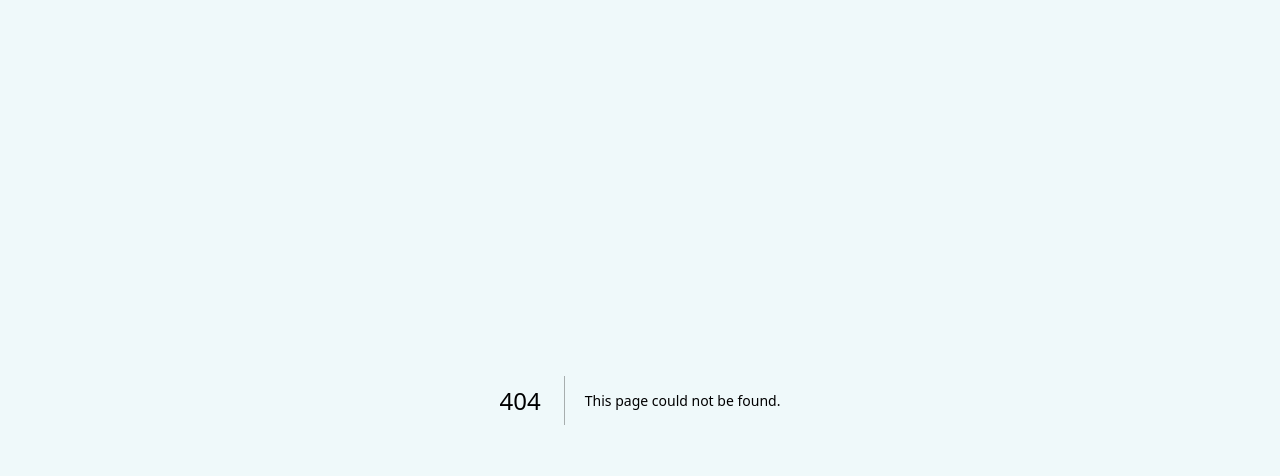
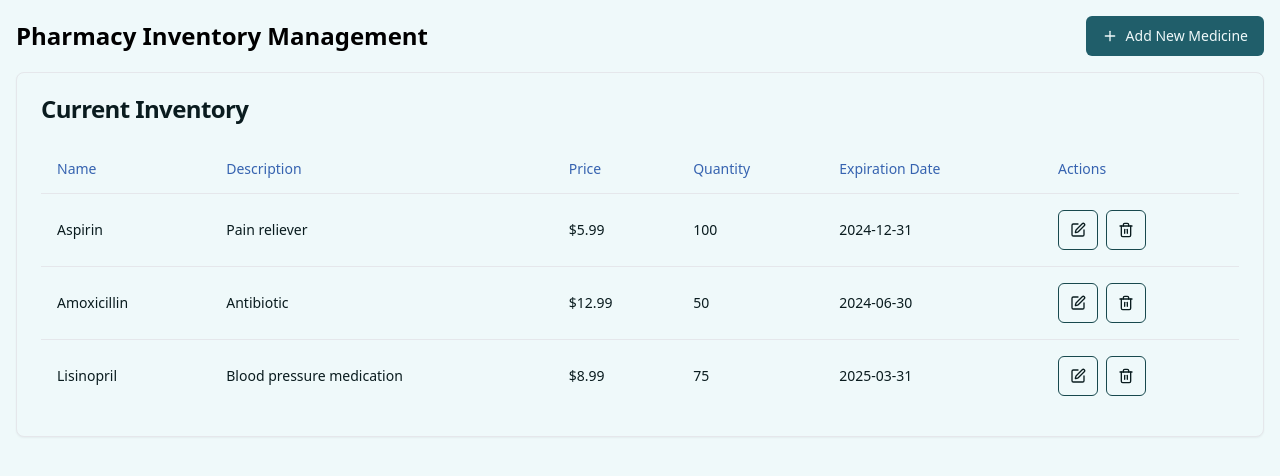
Before and after one commit to asengupta07/medilink, a Next.js app in the folder main/: page /provider/pharmacy/inventory in a window 1280 px wide. Before the commit this address had no page. Shown: the top 476 px of the page. Built offline with nearby package versions, Linux system fonts and the light colour scheme.

Commit message:
pharmacy inventory

```diff
--- /dev/null
+++ b/main/app/provider/pharmacy/inventory/page.js
@@ -0,0 +1,166 @@
+'use client'
+
+import React, { useState } from 'react'
+import { Button } from "@/components/ui/button"
+import { Input } from "@/components/ui/input"
+import { Label } from "@/components/ui/label"
+import { Table, TableBody, TableCell, TableHead, TableHeader, TableRow } from "@/components/ui/table"
+import { Card, CardContent, CardHeader, CardTitle } from "@/components/ui/card"
+import { AlertCircle, Edit, Trash2, Plus } from 'lucide-react'
+import {
+  Dialog,
+  DialogContent,
+  DialogHeader,
+  DialogTitle,
+  DialogTrigger,
+} from "@/components/ui/dialog"
+
+export default function Component() {
+  const [inventory, setInventory] = useState([
+    { id: 1, name: "Aspirin", description: "Pain reliever", price: 5.99, quantity: 100, expirationDate: "2024-12-31" },
+    { id: 2, name: "Amoxicillin", description: "Antibiotic", price: 12.99, quantity: 50, expirationDate: "2024-06-30" },
+    { id: 3, name: "Lisinopril", description: "Blood pressure medication", price: 8.99, quantity: 75, expirationDate: "2025-03-31" },
+  ])
+
+  const [newMedicine, setNewMedicine] = useState({
+    name: '',
+    description: '',
+    price: 0,
+    quantity: 0,
+    expirationDate: '',
+  })
+
+  const [editingId, setEditingId] = useState(null)
+  const [isDialogOpen, setIsDialogOpen] = useState(false)
+
+  const handleInputChange = (e) => {
+    const { name, value } = e.target
+    setNewMedicine(prev => ({ ...prev, [name]: name === 'price' || name === 'quantity' ? Number(value) : value }))
+  }
+
+  const handleSubmit = (e) => {
+    e.preventDefault()
+    if (editingId) {
+      setInventory(inventory.map(item => item.id === editingId ? { ...newMedicine, id: editingId } : item))
+      setEditingId(null)
+    } else {
+      setInventory([...inventory, { ...newMedicine, id: Date.now() }])
+    }
+    setNewMedicine({ name: '', description: '', price: 0, quantity: 0, expirationDate: '' })
+    setIsDialogOpen(false)
+  }
+
+  const handleEdit = (medicine) => {
+    setNewMedicine(medicine)
+    setEditingId(medicine.id)
+    setIsDialogOpen(true)
+  }
+
+  const handleDelete = (id) => {
+    setInventory(inventory.filter(item => item.id !== id))
+  }
+
+  const handleDialogClose = () => {
+    setIsDialogOpen(false)
+    if (editingId) {
+      setEditingId(null)
+      setNewMedicine({ name: '', description: '', price: 0, quantity: 0, expirationDate: '' })
+    }
+  }
+
+  return (
+    <div className="container mx-auto p-4">
+      <div className="flex justify-between items-center mb-4">
+        <h1 className="text-2xl font-bold">Pharmacy Inventory Management</h1>
+        <Dialog open={isDialogOpen} onOpenChange={setIsDialogOpen}>
+          <DialogTrigger asChild>
+            <Button onClick={() => setEditingId(null)}>
+              <Plus className="mr-2 h-4 w-4" /> Add New Medicine
+            </Button>
+          </DialogTrigger>
+          <DialogContent className="sm:max-w-[425px]">
+            <DialogHeader>
+              <DialogTitle>{editingId ? 'Edit Medicine' : 'Add New Medicine'}</DialogTitle>
+            </DialogHeader>
+            <form onSubmit={handleSubmit} className="space-y-4">
+              <div className="grid w-full items-center gap-4">
+                <div className="flex flex-col space-y-1.5">
+                  <Label htmlFor="name">Name</Label>
+                  <Input id="name" name="name" value={newMedicine.name} onChange={handleInputChange} required />
+                </div>
+                <div className="flex flex-col space-y-1.5">
+                  <Label htmlFor="description">Description</Label>
+                  <Input id="description" name="description" value={newMedicine.description} onChange={handleInputChange} required />
+                </div>
+                <div className="flex flex-col space-y-1.5">
+                  <Label htmlFor="price">Price</Label>
+                  <Input id="price" name="price" type="number" step="0.01" value={newMedicine.price} onChange={handleInputChange} required />
+                </div>
+                <div className="flex flex-col space-y-1.5">
+                  <Label htmlFor="quantity">Quantity</Label>
+                  <Input id="quantity" name="quantity" type="number" value={newMedicine.quantity} onChange={handleInputChange} required />
+                </div>
+                <div className="flex flex-col space-y-1.5">
+                  <Label htmlFor="expirationDate">Expiration Date</Label>
+                  <Input id="expirationDate" name="expirationDate" type="date" value={newMedicine.expirationDate} onChange={handleInputChange} required />
+                </div>
+              </div>
+              <div className="flex justify-end space-x-2">
+                <Button type="button" variant="outline" onClick={handleDialogClose}>Cancel</Button>
+                <Button type="submit">{editingId ? 'Update' : 'Add'} Medicine</Button>
+              </div>
+            </form>
+          </DialogContent>
+        </Dialog>
+      </div>
+
+      <Card>
+        <CardHeader>
+          <CardTitle>Current Inventory</CardTitle>
+        </CardHeader>
+        <CardContent>
+          <Table>
+            <TableHeader>
+              <TableRow>
+                <TableHead>Name</TableHead>
+                <TableHead>Description</TableHead>
+                <TableHead>Price</TableHead>
+                <TableHead>Quantity</TableHead>
+                <TableHead>Expiration Date</TableHead>
+                <TableHead>Actions</TableHead>
+              </TableRow>
+            </TableHeader>
+            <TableBody>
+              {inventory.map((medicine) => (
+                <TableRow key={medicine.id}>
+                  <TableCell>{medicine.name}</TableCell>
+                  <TableCell>{medicine.description}</TableCell>
+                  <TableCell>${medicine.price.toFixed(2)}</TableCell>
+                  <TableCell className="relative">
+                    {medicine.quantity}
+                    {medicine.quantity < 10 && (
+                      <AlertCircle className="h-4 w-4 text-red-500 absolute top-1/2 -translate-y-1/2 ml-2" />
+                    )}
+                  </TableCell>
+                  <TableCell>{medicine.expirationDate}</TableCell>
+                  <TableCell>
+                    <div className="flex space-x-2">
+                      <Button variant="outline" size="icon" onClick={() => handleEdit(medicine)}>
+                        <Edit className="h-4 w-4" />
+                        <span className="sr-only">Edit {medicine.name}</span>
+                      </Button>
+                      <Button variant="outline" size="icon" onClick={() => handleDelete(medicine.id)}>
+                        <Trash2 className="h-4 w-4" />
+                        <span className="sr-only">Delete {medicine.name}</span>
+                      </Button>
+                    </div>
+                  </TableCell>
+                </TableRow>
+              ))}
+            </TableBody>
+          </Table>
+        </CardContent>
+      </Card>
+    </div>
+  )
+}
```
